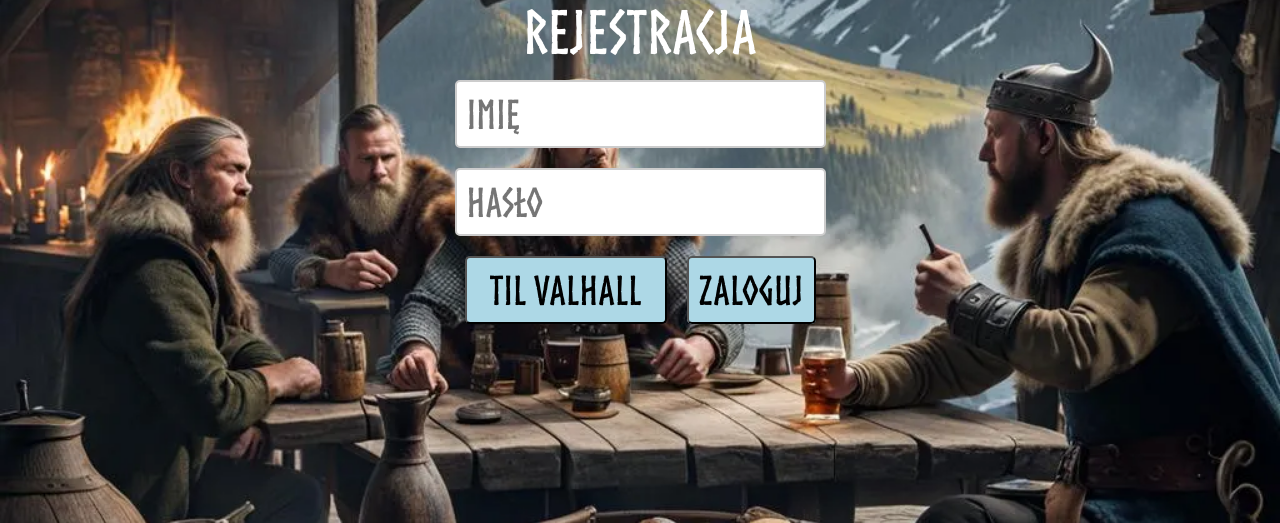
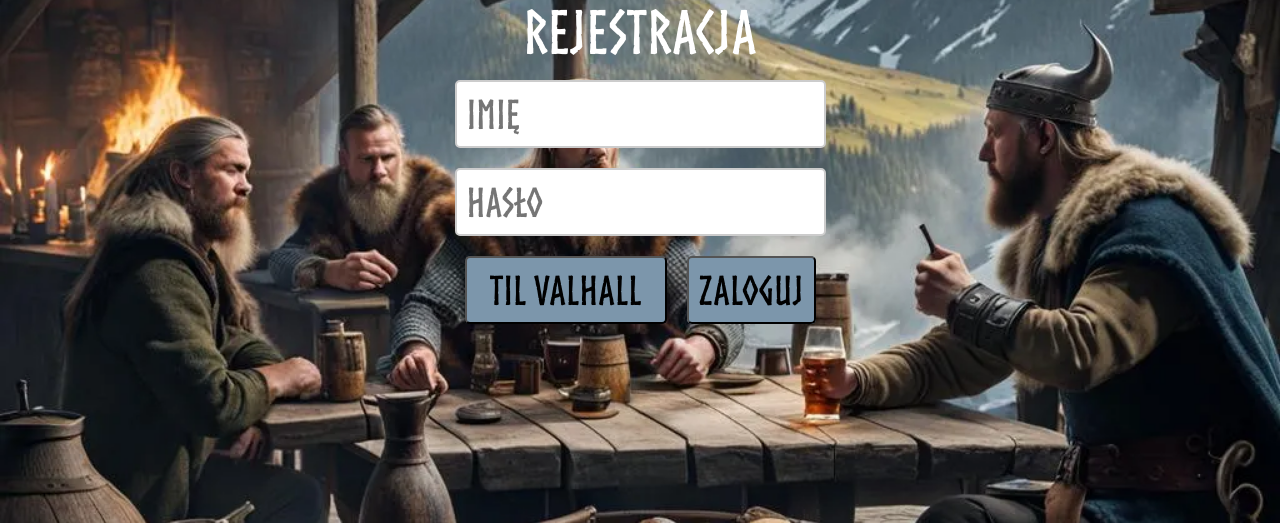
Before and after one commit to N0wakowsky/Fireplace-Hacknarok2024, a Flask app: page /auth/register in a window 1280 px wide. Shown: the part 244-767 px from the top of the page. Run offline with Flask 3, Linux system fonts and the light colour scheme.

Commit message:
kolory przycisków

```diff
--- a/app/static/css/base.css
+++ b/app/static/css/base.css
@@ -50,7 +50,7 @@ h1, h2, h3, h4, h5, h6 {
     font-family: 'Norsebold', sans-serif;
     color: black;
     margin: 10px;
-    background-color: lightblue;
+    background-color: rgb(124, 150, 171);
     text-decoration: none;
     border-width: 2px;
     border-style: outset;
```
